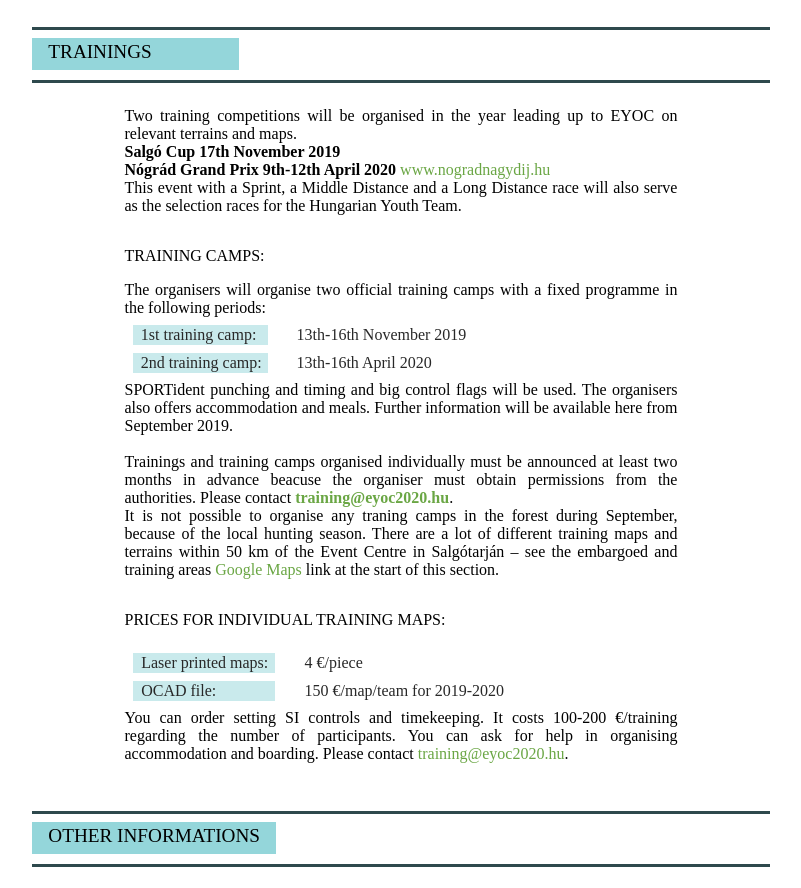
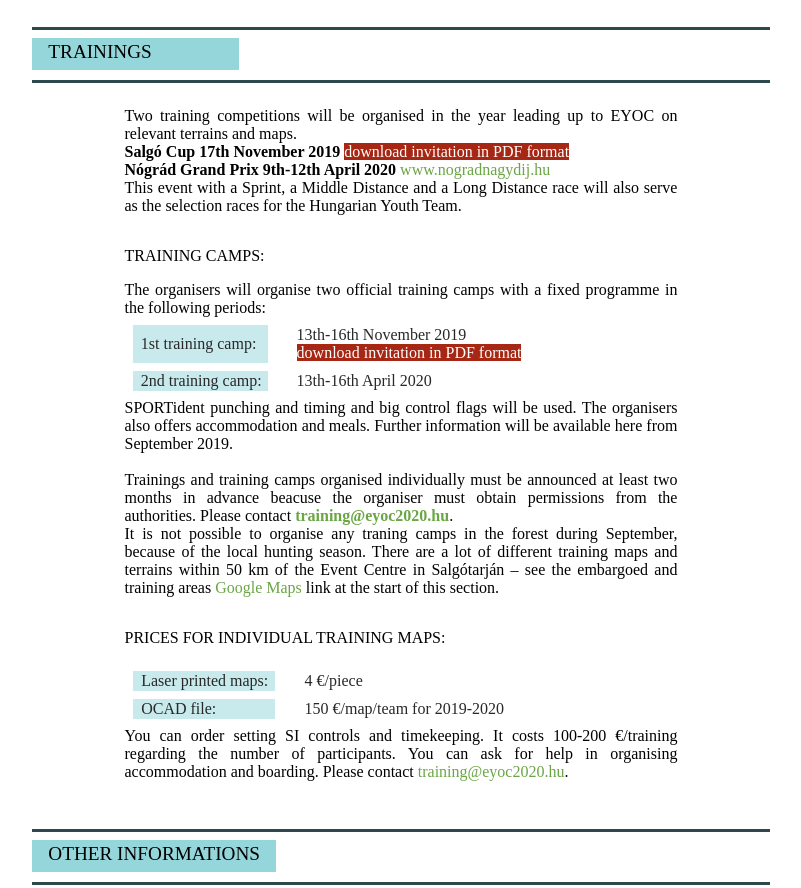
Before and after one commit to dornyayse/eyoc2020_webdesign, a plain HTML site: page index.html in a window 1280 px wide. Shown: the part 6141-7029 px from the top of the page, without its empty margins (239-1040 px from the left). Drawn offline with Linux system fonts and the light colour scheme; a web font is replaced by a local one.

Commit message:
uploaded invitations

```diff
--- a/index.html
+++ b/index.html
@@ -663,7 +663,13 @@
                     <div class="text">
                         Two training competitions will be organised in the year leading up to EYOC on
                         relevant terrains and maps.<br />
-                        <b>Salgó Cup 17th November 2019</b><br />
+                        <b>Salgó Cup 17th November 2019</b>
+                        <a class="background-g-red color-white"
+                           href="Invitation_Salgo_Cup_2019_english.pdf"
+                           target="_blank">
+                            download invitation in PDF format
+                        </a>
+                        <br />
                         <b>Nógrád Grand Prix 9th-12th April 2020</b> <a href="http://www.nogradnagydij.hu/">www.nogradnagydij.hu</a><br />
                         This event with a Sprint, a Middle Distance and a Long Distance race will also
                         serve as the selection races for the Hungarian Youth Team.
@@ -682,7 +688,12 @@
                                 1st training camp:
                             </td>
                             <td>
-                                13th-16th November 2019
+                                13th-16th November 2019<br />
+                                <a class="background-g-red color-white"
+                                   href="1st-official-training-camp-of-EYOC2020.pdf"
+                                   target="_blank">
+                                    download invitation in PDF format
+                                </a>
                             </td>
                         </tr>
                         <tr>
--- a/theme/src/_colors.scss
+++ b/theme/src/_colors.scss
@@ -19,18 +19,18 @@ $web-colors: (
 
 @each $name, $color in $theme-colors{
   .background-#{$name} {
-    background: $color;
+    background: $color !important;
   }
   .color-#{$name} {
-    background: $color;
+    background: $color !important;
   }
 }
 
 @each $name, $color in $web-colors{
   .background-#{$name} {
-    background: $color;
+    background: $color !important;
   }
   .color-#{$name} {
-    color: $color;
+    color: $color !important;
   }
 }
```
Also changed, not shown: theme/dist/eyoc.css, 1 other file.
